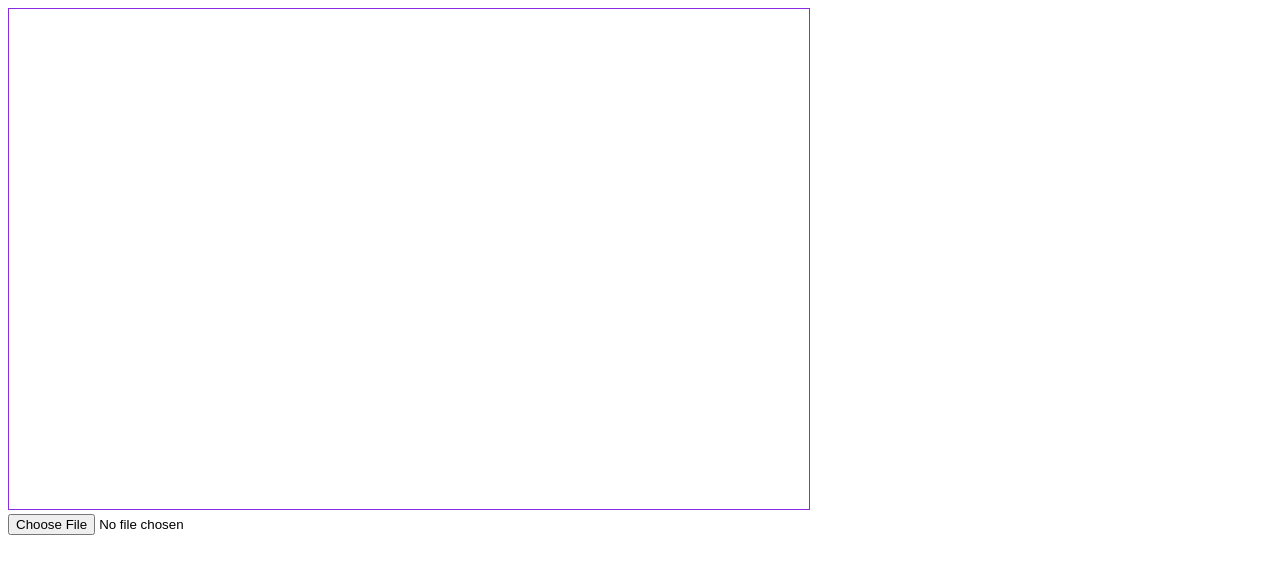
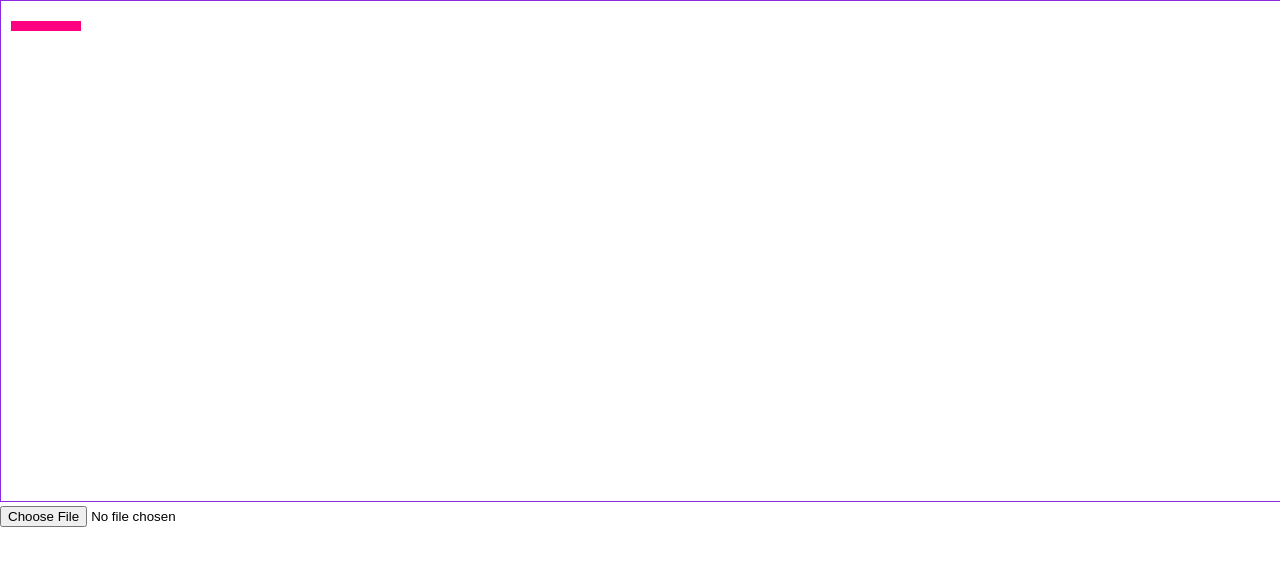
Before and after one commit to milky2028/webgl-party, a SvelteKit app: page / in a window 1280 px wide. Shown: the top 574 px of the page. Built offline with nearby package versions, Linux system fonts and the light colour scheme.

Commit message:
hello rectangle

```diff
--- a/src/app.html
+++ b/src/app.html
@@ -4,6 +4,17 @@
 		<meta charset="utf-8" />
 		<link rel="icon" href="%sveltekit.assets%/favicon.png" />
 		<meta name="viewport" content="width=device-width, initial-scale=1" />
+		<style>
+			body,
+			html {
+				margin: 0;
+				padding: 0;
+			}
+
+			* {
+				box-sizing: border-box;
+			}
+		</style>
 		%sveltekit.head%
 	</head>
 	<body data-sveltekit-preload-data="hover">
--- a/src/lib/context.ts
+++ b/src/lib/context.ts
@@ -1,3 +1,6 @@
 export const canvas = document.createElement('canvas');
 canvas.id = 'rendering-canvas';
+canvas.width = window.innerWidth;
+canvas.height = 500;
+
 export const gl = canvas.getContext('webgl2') as WebGL2RenderingContext;
--- a/src/lib/program.ts
+++ b/src/lib/program.ts
@@ -10,7 +10,9 @@ const position = gl.getAttribLocation(program, 'position');
 const positionBuffer = gl.createBuffer();
 gl.bindBuffer(gl.ARRAY_BUFFER, positionBuffer);
 
-const positions = [0, 0, 0, 0.5, 0.7, 0];
+export const resolution = gl.getUniformLocation(program, 'resolution');
+
+const positions = [10, 20, 80, 20, 10, 30, 10, 30, 80, 20, 80, 30];
 gl.bufferData(gl.ARRAY_BUFFER, new Float32Array(positions), gl.STATIC_DRAW);
 
 export const vertices = gl.createVertexArray();
--- a/src/routes/+page.svelte
+++ b/src/routes/+page.svelte
@@ -3,20 +3,20 @@
 
 	let container: HTMLDivElement;
 
-	async function onFileUpload(event: Event & { currentTarget: HTMLInputElement }) {
-		const file = event.currentTarget?.files?.[0];
-
+	async function draw() {
 		const { gl } = await import('$lib/context');
 		gl.viewport(0, 0, gl.canvas.width, gl.canvas.height);
 
 		gl.clearColor(0, 0, 0, 0);
-		gl.clear(gl.COLOR_BUFFER_BIT);
+		gl.clear(gl.COLOR_BUFFER_BIT | gl.DEPTH_BUFFER_BIT);
 
-		const { program, vertices } = await import('$lib/program');
+		const { program, vertices, resolution } = await import('$lib/program');
 		gl.useProgram(program);
+
 		gl.bindVertexArray(vertices);
+		gl.uniform2f(resolution, gl.canvas.width, gl.canvas.height);
 
-		gl.drawArrays(gl.TRIANGLES, 0, 3);
+		gl.drawArrays(gl.TRIANGLES, 0, 6);
 	}
 
 	let canvasMounted = false;
@@ -26,16 +26,16 @@
 			container.appendChild(canvas);
 			canvasMounted = true;
 		}
+
+		await draw();
 	});
 </script>
 
 <style>
 	:global(#rendering-canvas) {
-		width: 800px;
-		height: 500px;
 		border: 1px solid blueviolet;
 	}
 </style>
 
 <div bind:this={container}></div>
-<input type="file" onchange={onFileUpload} />
+<input type="file" />
```
Also changed, not shown: src/lib/shaders/vertexShader.glsl.
